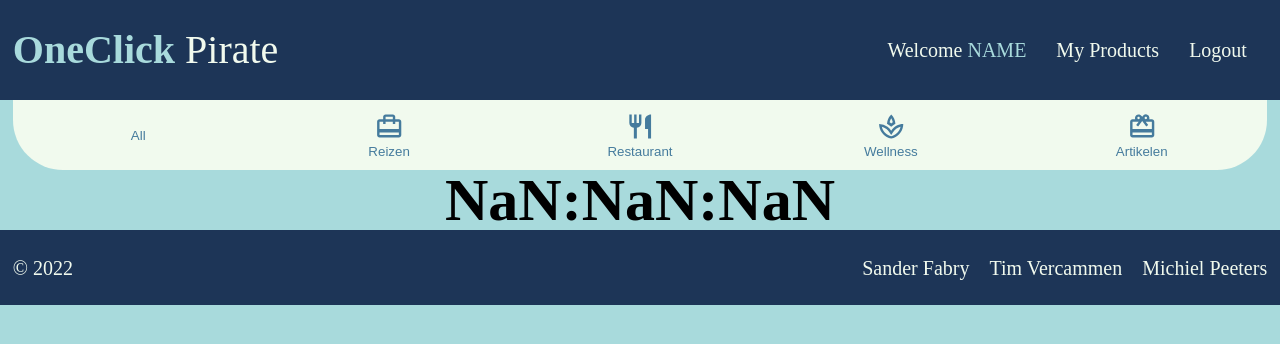
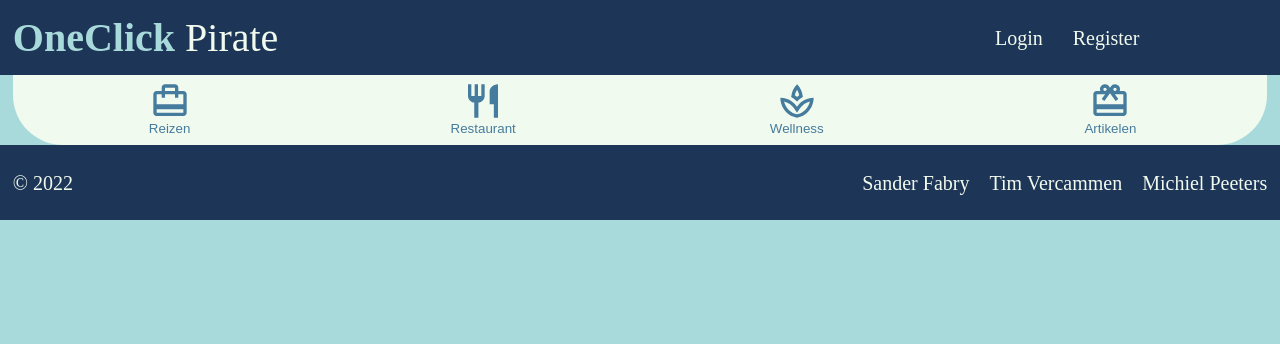
Before and after one commit to Foebry/auction_project, a React (Vite) app: page / in a window 1280 px wide. Shown: the top 344 px of the page. Built offline with nearby package versions, Linux system fonts and the light colour scheme.

Commit message:
filter setup

```diff
--- a/src/components/Categories.jsx
+++ b/src/components/Categories.jsx
@@ -6,24 +6,39 @@ import {
     MdOutlineCardGiftcard,
 } from "react-icons/md";
 
-const Categories = () => {
+const Categories = ({ onClick }) => {
     return (
         <div className="categories container__medium">
             <div className="categories__buttons">
-        <button className="categories__buttons__btn">All</button>
-        <button className="categories__buttons__btn">
+                <button
+                    className="categories__buttons__btn"
+                    onClick={onClick}
+                    id="travel"
+                >
                     <MdCardTravel className="categories__buttons__btn__icon" />
                     Reizen
                 </button>
-        <button className="categories__buttons__btn">
+                <button
+                    className="categories__buttons__btn"
+                    onClick={onClick}
+                    id="Restaurant"
+                >
                     <MdRestaurant className="categories__buttons__btn__icon" />
                     Restaurant
                 </button>
-        <button className="categories__buttons__btn">
+                <button
+                    className="categories__buttons__btn"
+                    onClick={onClick}
+                    id="wellness"
+                >
                     <MdOutlineSpa className="categories__buttons__btn__icon" />
                     Wellness
                 </button>
-        <button className="categories__buttons__btn">
+                <button
+                    className="categories__buttons__btn"
+                    onClick={onClick}
+                    id="articles"
+                >
                     <MdOutlineCardGiftcard className="categories__buttons__btn__icon" />
                     Artikelen
                 </button>
--- a/src/components/Header.jsx
+++ b/src/components/Header.jsx
@@ -1,10 +1,10 @@
 import { Link } from "react-router-dom";
-import { useContext, useState } from "react";
+import { useContext } from "react";
 import { AppContext } from "../context/AppContext";
 
 const Header = () => {
-    const [loggedIn, setLoggedIn] = useState(true);
     const { userId, setUserId } = useContext(AppContext);
+
     return (
         <header className="header container">
             <div className="header__items container__medium">
@@ -12,12 +12,12 @@ const Header = () => {
                     <span>OneClick</span> Pirate
                 </h1>
                 <div className="header__items__links">
-                    {!loggedIn && (
+                    {!userId && (
                         <>
                             <Link
                                 className="link"
                                 to={"#"}
-                                onClick={() => setLoggedIn(52)}
+                                onClick={() => setUserId(52)}
                             >
                                 Login
                             </Link>
@@ -26,7 +26,7 @@ const Header = () => {
                             </Link>
                         </>
                     )}
-                    {loggedIn && (
+                    {userId && (
                         <>
                             <p>
                                 Welcome <span>NAME</span>
@@ -37,7 +37,7 @@ const Header = () => {
                             <Link
                                 className="link"
                                 to={"#"}
-                                onClick={() => setLoggedIn(undefined)}
+                                onClick={() => setUserId(undefined)}
                             >
                                 Logout
                             </Link>
--- a/src/components/Skeleton.jsx
+++ b/src/components/Skeleton.jsx
@@ -6,7 +6,7 @@ const Skeleton = ({ children }) => {
     return (
         <>
             <Header />
-            {children}
+            <main>{children}</main>
             <Footer />
         </>
     );
--- a/src/mocks/auctions.js
+++ b/src/mocks/auctions.js
@@ -1,4 +1,4 @@
-export const currentAutcions = [
+export const currentAuctions = [
 {
     id:1,
     name: "Sofa",
--- a/src/styles/Categories.scss
+++ b/src/styles/Categories.scss
@@ -2,11 +2,14 @@
     background-color: $white;
     border-bottom-left-radius: 50px;
     border-bottom-right-radius: 50px;
-    &__buttons{
+    &__buttons {
         display: flex;
         flex-wrap: wrap;
         justify-content: space-around;
-        &__btn{
+        &__btn {
+            display: flex;
+            flex-direction: column;
+            align-items: center;
             background-color: $white;
             height: 60px;
             width: 100px;
@@ -14,17 +17,18 @@
             outline: none;
             border: none;
             color: $mediumblue;
-            &__icon{
-                height: 50%;
-                width: 80%;
+            &__icon {
+                font-size: 40px;
+                pointer-events: none;
             }
-            &:hover{
-               font-weight: bold;
+            &:hover,
+            &--active {
+                font-weight: bold;
                 color: $darkblue;
                 transform: scale(1.05);
                 cursor: pointer;
             }
-            &:active{
+            &:active {
                 background-color: $mediumblue;
             }
         }
--- a/src/styles/Header.scss
+++ b/src/styles/Header.scss
@@ -1,39 +1,39 @@
-.header{
+.header {
     background-color: $darkblue;
-    height: 100px;
+    height: 75px;
     display: flex;
     align-items: center;
-    &__items{
+    &__items {
         display: flex;
         justify-content: space-between;
-        &__text{
+        &__text {
             color: $white;
             font-size: 40px;
-            & span{
+            & span {
                 font-weight: bold;
-                color: $lightblue
+                color: $lightblue;
             }
         }
-        &__links{
+        &__links {
             display: flex;
             width: 400px;
             justify-content: center;
             align-items: center;
             gap: 30px;
-            & .link{
+            & .link {
                 font-size: 20px;
                 text-decoration: none;
                 color: $white;
-                &:hover{
+                &:hover {
                     color: $lightblue;
                 }
             }
-            & p{
+            & p {
                 color: $white;
                 font-size: 20px;
             }
-            & span{
-                color: $lightblue
+            & span {
+                color: $lightblue;
             }
         }
     }
--- a/src/views/Index.jsx
+++ b/src/views/Index.jsx
@@ -1,14 +1,27 @@
-import React from "react";
+import React, { useState } from "react";
 import Categories from "../components/Categories";
-import Timer from "../components/Timer";
 
 const Index = () => {
-  return (
-    <>
-      <Categories />
-      <Timer />
-    </>
-  );
+    const [activeFilter, setActiveFilter] = useState([]);
+
+    const handleFilterClick = (e) => {
+        const id = e.target.id;
+        const classList = e.target.classList;
+
+        classList.toggle("categories__buttons__btn--active");
+
+        if (activeFilter.includes(id)) {
+            setActiveFilter(filter.filter((item) => item != id));
+        } else {
+            setActiveFilter([...filter, id]);
+        }
+    };
+
+    return (
+        <>
+            <Categories onClick={handleFilterClick} />
+        </>
+    );
 };
 
 export default Index;
```
Lines whose indentation alone changed are shown as unchanged.
